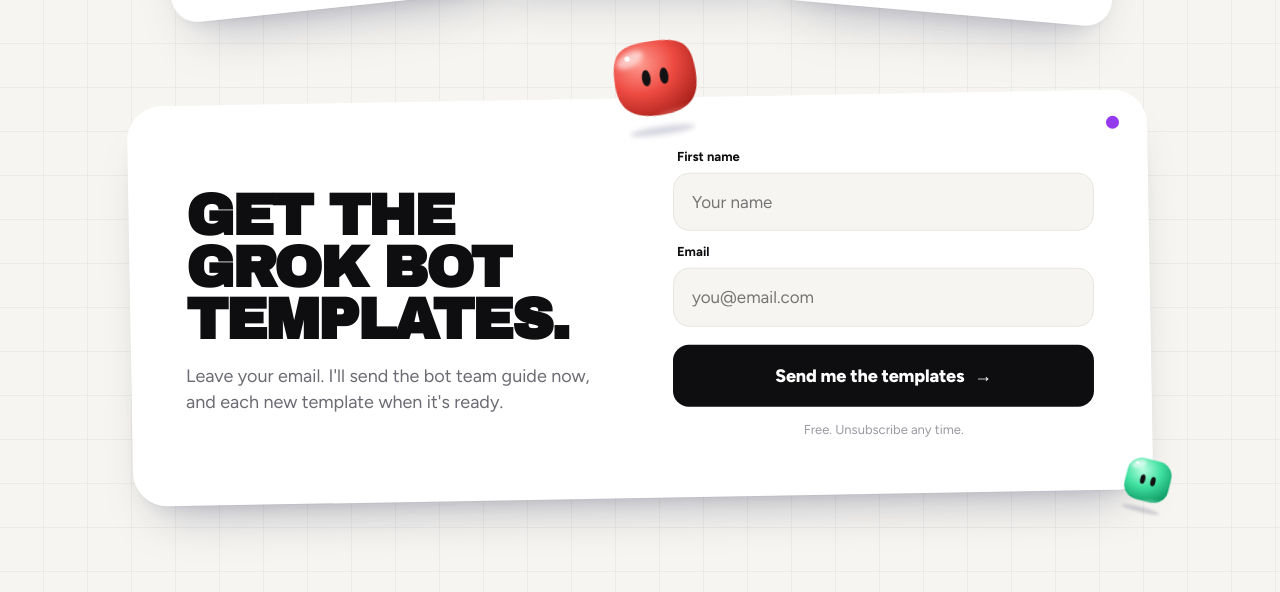
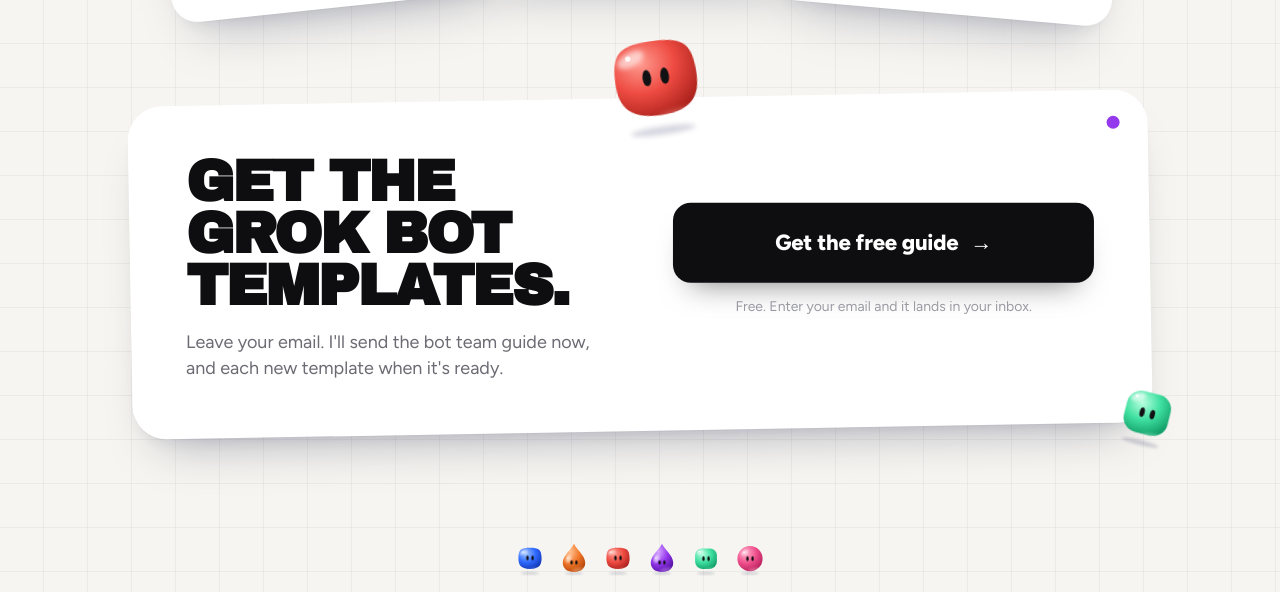
Before and after one commit to BarneyWong123/grok-bot-team, a plain HTML site: page index.html in a window 1280 px wide. Shown: the part 1276-1868 px from the top of the page. Drawn offline with Linux system fonts and the light colour scheme.

Commit message:
Wire sign-up to Gumroad free guide

```diff
--- a/index.html
+++ b/index.html
@@ -100,15 +100,11 @@
 .signup .lede{color:var(--grey);font-size:18px;margin-top:16px;max-width:420px}
 .peek{position:absolute;top:-78px;left:46%;--rot:-8deg}
 .peek2{position:absolute;bottom:-34px;right:-30px;--rot:12deg;animation-delay:-3s}
-form{display:grid;gap:12px}
-.field label{display:block;font-weight:700;font-size:13px;margin:0 0 6px 4px}
-.field input{width:100%;font:inherit;font-size:17px;padding:16px 18px;border-radius:16px;border:1.5px solid var(--line);background:var(--bg);transition:border-color .2s,background .2s}
-.field input:focus{outline:none;border-color:var(--blue);background:#fff;box-shadow:0 0 0 4px rgba(47,107,255,.14)}
-button{font:inherit;font-weight:800;font-size:18px;letter-spacing:-.01em;color:#fff;background:var(--ink);border:0;border-radius:16px;padding:18px 22px;cursor:pointer;margin-top:6px;display:flex;justify-content:center;align-items:center;gap:10px;transition:transform .2s,background .2s}
-button:hover{transform:translateY(-2px);background:var(--blue)}
-.fine{color:var(--soft);font-size:13px;text-align:center;margin-top:2px}
-.note{display:none;font-weight:700;font-size:14px;color:var(--blue);text-align:center}
-.note.show{display:block}
+.cta-box{display:grid;gap:14px}
+.cta{font-family:var(--font-body);font-weight:800;font-size:22px;letter-spacing:-.01em;color:#fff;background:var(--ink);text-decoration:none;border-radius:18px;padding:24px 26px;display:flex;justify-content:center;align-items:center;gap:12px;box-shadow:0 18px 30px -18px rgba(14,14,16,.55);transition:transform .2s,background .2s,box-shadow .2s}
+.cta:hover{transform:translateY(-3px);background:var(--blue);box-shadow:0 22px 34px -18px rgba(47,107,255,.6)}
+.cta span{transition:transform .2s}.cta:hover span{transform:translateX(4px)}
+.fine{color:var(--soft);font-size:14px;text-align:center}
 
 /* ---------- footer ---------- */
 footer{text-align:center;padding:110px 0 70px;position:relative}
@@ -232,14 +228,10 @@
       <h2 id="su">Get the Grok Bot<br>templates.</h2>
       <p class="lede">Leave your email. I'll send the bot team guide now, and each new template when it's ready.</p>
     </div>
-    <!-- Kit (ConvertKit) free form embed goes here. Placeholder only: no backend, nothing is submitted. -->
-    <form action="#" method="post" onsubmit="event.preventDefault();document.getElementById('note').classList.add('show');">
-      <div class="field"><label for="name">First name</label><input id="name" name="name" type="text" autocomplete="given-name" placeholder="Your name"></div>
-      <div class="field"><label for="email">Email</label><input id="email" name="email" type="email" autocomplete="email" placeholder="you@email.com" required></div>
-      <button type="submit">Send me the templates <span aria-hidden="true">→</span></button>
-      <p class="fine">Free. Unsubscribe any time.</p>
-      <p class="note" id="note" role="status">Thanks! Sign-up opens very soon. Follow me on X meanwhile.</p>
-    </form>
+    <div class="cta-box">
+      <a class="cta" href="https://barneywong.gumroad.com/l/engkm?wanted=true" target="_blank" rel="noopener">Get the free guide <span aria-hidden="true">→</span></a>
+      <p class="fine">Free. Enter your email and it lands in your inbox.</p>
+    </div>
   </section>
 
   <footer>
```
